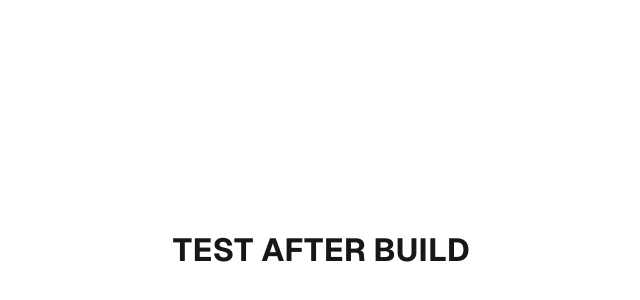
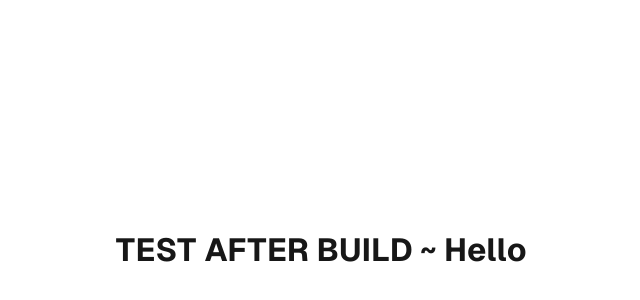
Before and after one commit to blessdyb/nextjs-helloworld, a Next.js app: page /nextjs-helloworld-5/ in a window 1280 px wide. Shown: the part 150-450 px from the top of the page, without its empty margins (319-959 px from the left). Built offline with nearby package versions, Linux system fonts and the light colour scheme.

Commit message:
Update page.js

```diff
--- a/src/app/page.js
+++ b/src/app/page.js
@@ -4,7 +4,7 @@ export default function Home() {
   return (
     <div className={styles.page}>
       <main className={styles.main}>
-        <h1>TEST AFTER BUILD</h1>
+        <h1>TEST AFTER BUILD ~ Hello</h1>
       </main>
     </div>
   );
```
